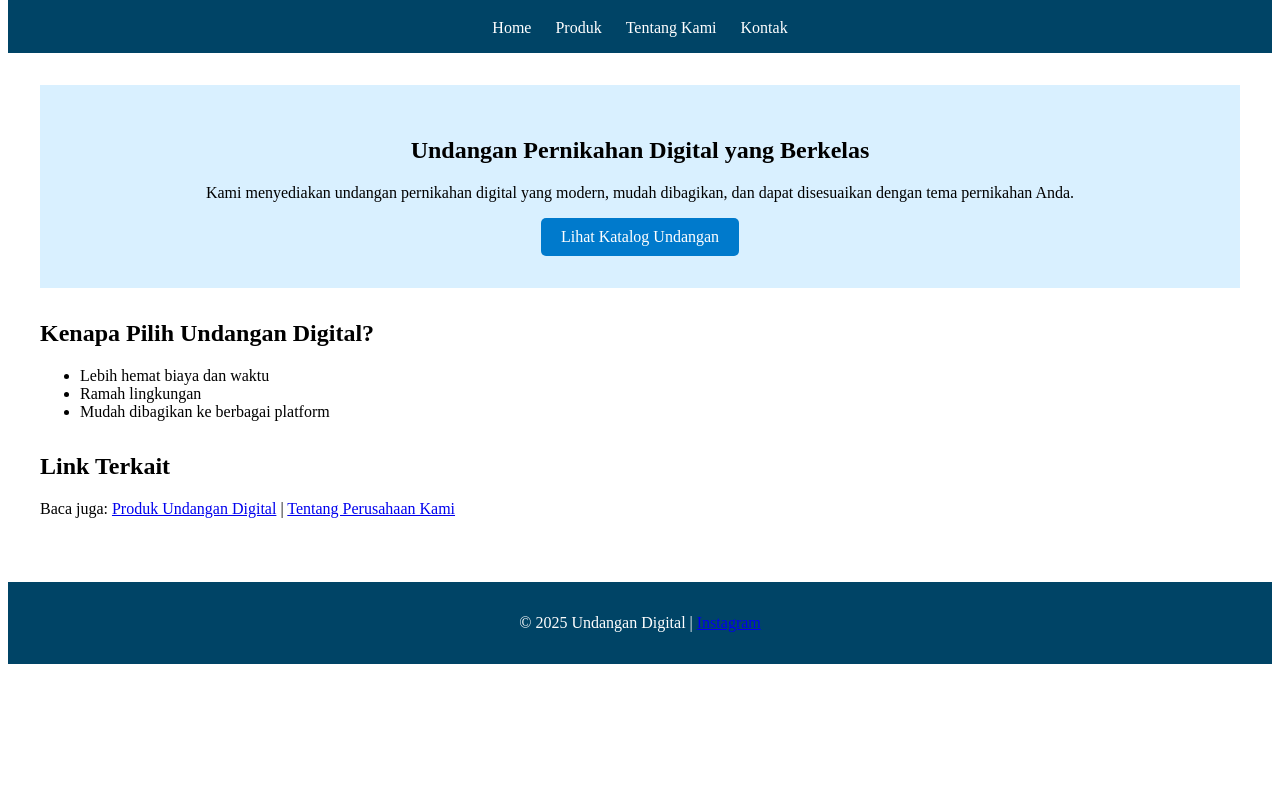
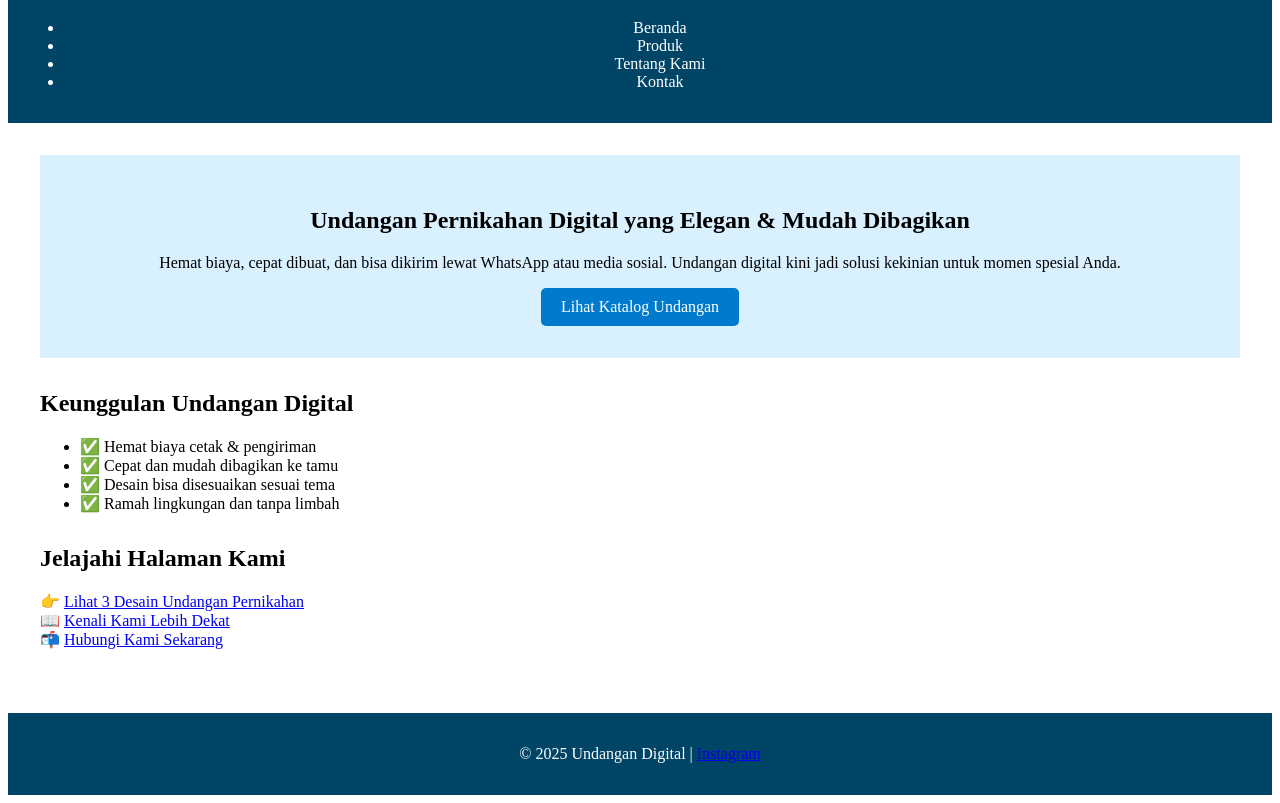
Before and after one commit to dheshinta/undangan-digital, a plain HTML site: page index.html in a window 1280 px wide. Shown: the part 85-888 px from the top of the page. Before the commit the page ends 800 px from the top, so only its background shows below. Drawn offline with Linux system fonts and the light colour scheme.

Commit message:
Update index.html

```diff
--- a/index.html
+++ b/index.html
@@ -1,45 +1,55 @@
-<!-- index.html (Home Page) -->
+<!-- index.html -->
 <!DOCTYPE html>
 <html lang="id">
 <head>
-  <meta charset="UTF-8">
-  <meta name="viewport" content="width=device-width, initial-scale=1.0">
-  <title>Undangan Digital Modern | Solusi Undangan Pernikahan</title>
-  <meta name="description" content="Penyedia undangan pernikahan digital yang elegan, cepat, dan ramah lingkungan. Pilih undangan digital modern sesuai kebutuhan Anda.">
- <meta name="google-site-verification" content="8-v-jdl8hW-nBiJrwmZBp99FuCMuTlhM2iqAiF1hZjY" />
-  <link rel="stylesheet" href="style.css">
-  <link rel="canonical" href="https://yourdomain.com/index.html">
+  <meta charset="UTF-8" />
+  <meta name="viewport" content="width=device-width, initial-scale=1.0" />
+
+  <title>Undangan Digital Modern | Undangan Pernikahan Elegan & Ramah Lingkungan</title>
+  <meta name="description" content="Undangan pernikahan digital yang elegan, hemat biaya, dan ramah lingkungan. Pesan undangan digital modern yang sesuai tema pernikahan Anda." />
+  <meta name="keywords" content="undangan digital, undangan pernikahan, undangan online, undangan pernikahan digital" />
+  <meta name="google-site-verification" content="8-v-jdl8hW-nBiJrwmZBp99FuCMuTlhM2iqAiF1hZjY" />
+  <link rel="canonical" href="https://dheshinta.github.io/undangan-digital/index.html" />
+  <link rel="stylesheet" href="style.css" />
 </head>
+
 <body>
   <header>
     <h1>Undangan Digital Modern</h1>
     <nav>
-      <a href="index.html">Home</a>
-      <a href="produk.html">Produk</a>
-      <a href="tentang.html">Tentang Kami</a>
-      <a href="kontak.html">Kontak</a>
+      <ul>
+        <li><a href="index.html">Beranda</a></li>
+        <li><a href="produk.html">Produk</a></li>
+        <li><a href="tentang.html">Tentang Kami</a></li>
+        <li><a href="kontak.html">Kontak</a></li>
+      </ul>
     </nav>
   </header>
 
   <main>
     <section class="hero">
-      <h2>Undangan Pernikahan Digital yang Berkelas</h2>
-      <p>Kami menyediakan undangan pernikahan digital yang modern, mudah dibagikan, dan dapat disesuaikan dengan tema pernikahan Anda.</p>
+      <h2>Undangan Pernikahan Digital yang Elegan & Mudah Dibagikan</h2>
+      <p>Hemat biaya, cepat dibuat, dan bisa dikirim lewat WhatsApp atau media sosial. Undangan digital kini jadi solusi kekinian untuk momen spesial Anda.</p>
       <a href="produk.html" class="cta-button">Lihat Katalog Undangan</a>
     </section>
 
     <section>
-      <h2>Kenapa Pilih Undangan Digital?</h2>
+      <h2>Keunggulan Undangan Digital</h2>
       <ul>
-        <li>Lebih hemat biaya dan waktu</li>
-        <li>Ramah lingkungan</li>
-        <li>Mudah dibagikan ke berbagai platform</li>
+        <li>✅ Hemat biaya cetak & pengiriman</li>
+        <li>✅ Cepat dan mudah dibagikan ke tamu</li>
+        <li>✅ Desain bisa disesuaikan sesuai tema</li>
+        <li>✅ Ramah lingkungan dan tanpa limbah</li>
       </ul>
     </section>
 
     <section>
-      <h2>Link Terkait</h2>
-      <p>Baca juga: <a href="produk.html">Produk Undangan Digital</a> | <a href="tentang.html">Tentang Perusahaan Kami</a></p>
+      <h2>Jelajahi Halaman Kami</h2>
+      <p>
+        👉 <a href="produk.html">Lihat 3 Desain Undangan Pernikahan</a><br />
+        📖 <a href="tentang.html">Kenali Kami Lebih Dekat</a><br />
+        📬 <a href="kontak.html">Hubungi Kami Sekarang</a>
+      </p>
     </section>
   </main>
 
```
